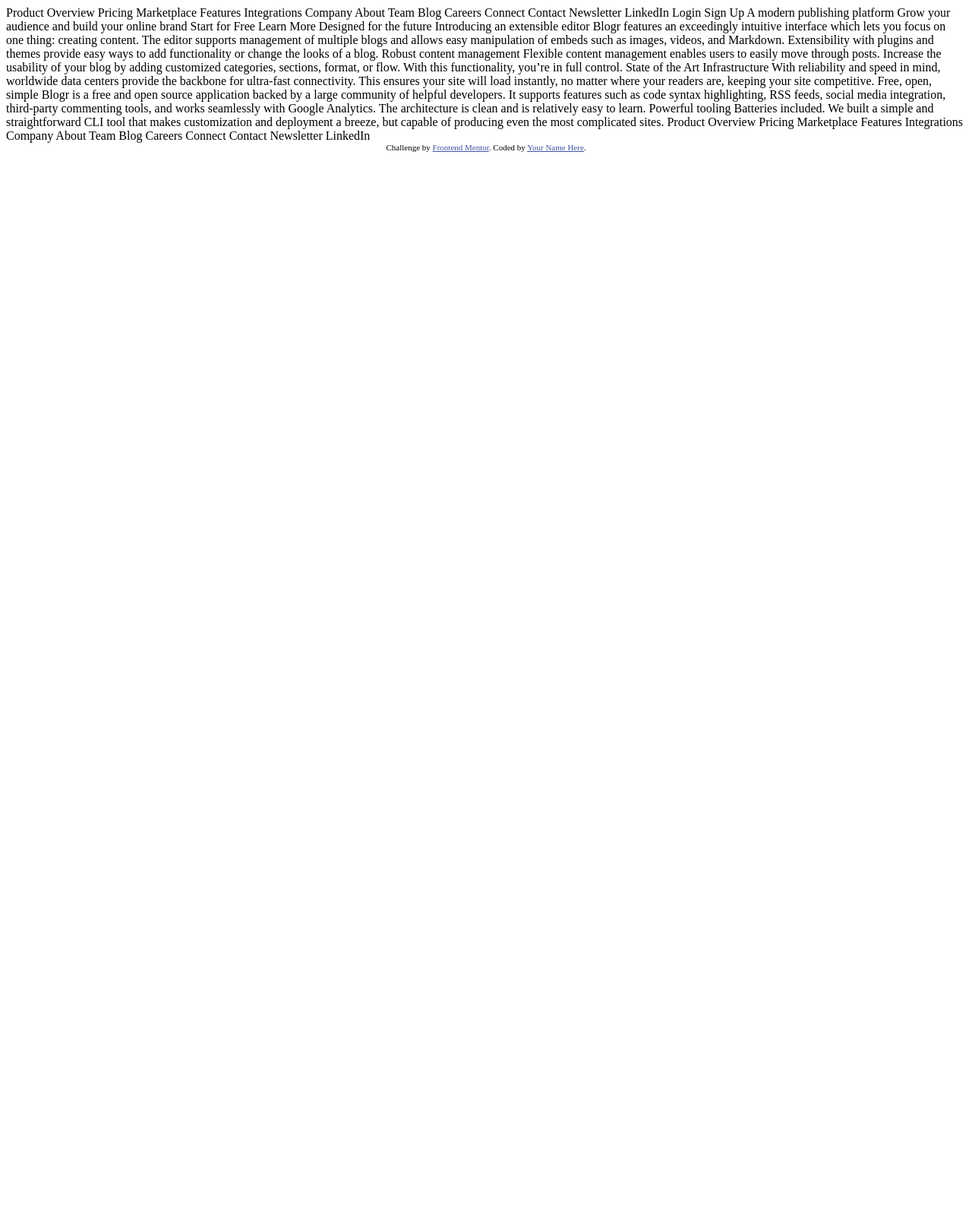
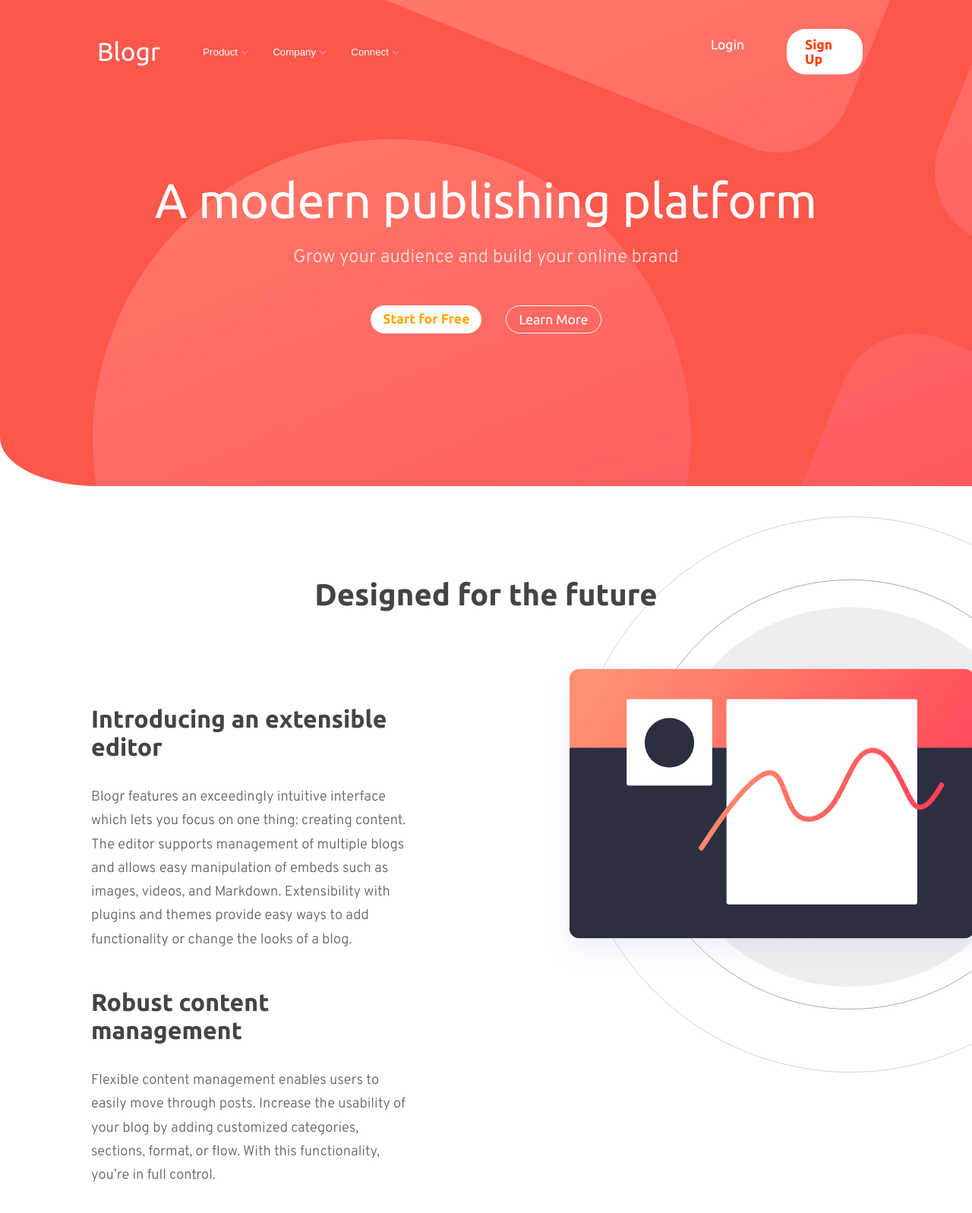
Before and after one commit to mayur99rv/static-website-challenge-1, a plain HTML site: page index.html in a window 1280 px wide. Shown: the top 1597 px of the page at 76% size. Before the commit the page ends 800 px from the top, so only its background shows below. Drawn offline with Linux system fonts and the light colour scheme.

Commit message:
Desktop design completed

```diff
--- a/index.html
+++ b/index.html
@@ -1,99 +1,185 @@
 <!DOCTYPE html>
 <html lang="en">
   <head>
-  <meta charset="UTF-8">
-  <meta name="viewport" content="width=device-width, initial-scale=1.0"> <!-- displays site properly based on user's device -->
-
-  <link rel="icon" type="image/png" sizes="32x32" href="./images/favicon-32x32.png">
-
+    <meta charset="UTF-8" />
+    <meta name="viewport" content="width=device-width, initial-scale=1.0" />
+    <!-- displays site properly based on user's device -->
+    <link
+      href="https://fonts.googleapis.com/css2?family=Overpass:wght@300;600&family=Ubuntu:wght@400;500;700&display=swap"
+      rel="stylesheet"
+    />
+    <link
+      rel="icon"
+      type="image/png"
+      sizes="32x32"
+      href="./images/favicon-32x32.png"
+    />
+    <link rel="stylesheet" href="style.css" />
     <title>Frontend Mentor | [Blogr]</title>
 
     <!-- Feel free to remove these styles or customise in your own stylesheet 👍 -->
     <style>
-    .attribution { font-size: 11px; text-align: center; }
-    .attribution a { color: hsl(228, 45%, 44%); }
+      .attribution {
+        font-size: 11px;
+        text-align: center;
+      }
+      .attribution a {
+        color: hsl(228, 45%, 44%);
+      }
     </style>
   </head>
   <body>
-  Product
+    <header>
+      <!-- <img src="./images/bg-pattern-intro.svg" alt="" /> -->
+      <nav>
+        <div class="left-nav">
+          <div class="logo"><h1>Blogr</h1></div>
+          <div class="dropdown">
+            <button class="dropbtn">
+              Product <img src="./images/icon-arrow-dark.svg" alt="" />
+            </button>
+            <div class="dropdown-content">
+              <a href="#"> Overview</a>
+              <a href="#"> Pricing</a>
+              <a href="#"> Marketplace</a>
+              <a href="#"> Features</a>
+              <a href="#"> Integrations</a>
+            </div>
+          </div>
+          <div class="dropdown">
+            <button class="dropbtn">
+              Company <img src="./images/icon-arrow-dark.svg" alt="" />
+            </button>
+            <div class="dropdown-content">
+              <a href="#">About</a>
+              <a href="#"> Team</a>
+              <a href="#">Blog</a>
+              <a href="#"> Careers</a>
+            </div>
+          </div>
 
-  Overview
-  Pricing
-  Marketplace
-  Features
-  Integrations
+          <div class="dropdown">
+            <button class="dropbtn">
+              Connect <img src="./images/icon-arrow-dark.svg" alt="" />
+            </button>
+            <div class="dropdown-content">
+              <a href="#">Contact</a>
+              <a href="#"> Newsletter</a>
+              <a href="#">LinkedIn</a>
+            </div>
+          </div>
+        </div>
+        <div class="right">
+          <div>Login</div>
+          <div>Sign Up</div>
+        </div>
+      </nav>
 
-  Company
+      <div class="hero">
+        <h1>A modern publishing platform</h1>
+        <h5 class="subhero">Grow your audience and build your online brand</h5>
+        <div>
+          <div>Start for Free</div>
+          <div>Learn More</div>
+        </div>
+      </div>
+    </header>
 
-  About
-  Team
-  Blog
-  Careers
+    <!-- <img src="./images/icon-arrow-light.svg" alt="" /> -->
+    <div class="content-two">
+      <h3 class="content-two-head">Designed for the future</h3>
+      <div class="left">
+        <h4 class="para-head">Introducing an extensible editor</h4>
+        <p class="para">
+          Blogr features an exceedingly intuitive interface which lets you focus
+          on one thing: creating content. The editor supports management of
+          multiple blogs and allows easy manipulation of embeds such as images,
+          videos, and Markdown. Extensibility with plugins and themes provide
+          easy ways to add functionality or change the looks of a blog.
+        </p>
+        <h4 class="para-head">Robust content management</h4>
+        <p class="para">
+          Flexible content management enables users to easily move through
+          posts. Increase the usability of your blog by adding customized
+          categories, sections, format, or flow. With this functionality, you’re
+          in full control.
+        </p>
+      </div>
+      <div class="right">
+        <!-- <img src="./images/bg-pattern-circles.svg" alt="" /> -->
+        <img src="./images/illustration-editor-desktop.svg" alt="" />
+      </div>
+    </div>
 
-  Connect
+    <div class="content-three">
+      <div class="left-img">
+        <!-- <img src="./images/illustration-editor-mobile.svg" alt="" /> -->
+        <!-- <img src="./images/illustration-editor-desktop.svg" alt="" /> -->
+        <img src="./images/illustration-phones.svg" alt="" />
+        <img src="./images/bg-pattern-circles.svg" alt="" />
+      </div>
+      <div>
+        <h3 class="para-head">State of the Art Infrastructure</h3>
+        <p class="para">
+          With reliability and speed in mind, worldwide data centers provide the
+          backbone for ultra-fast connectivity. This ensures your site will load
+          instantly, no matter where your readers are, keeping your site
+          competitive.
+        </p>
+      </div>
+    </div>
+    <div class="content-four">
+      <div class="left">
+        <h4 class="para-head">Free, open, simple</h4>
+        <p class="para">
+          Blogr is a free and open source application backed by a large
+          community of helpful developers. It supports features such as code
+          syntax highlighting, RSS feeds, social media integration, third-party
+          commenting tools, and works seamlessly with Google Analytics. The
+          architecture is clean and is relatively easy to learn.
+        </p>
 
-  Contact
-  Newsletter
-  LinkedIn
-
-  Login
-  Sign Up
-
-  A modern publishing platform
-  Grow your audience and build your online brand
-
-  Start for Free
-  Learn More
-
-  Designed for the future
-
-  Introducing an extensible editor
-  Blogr features an exceedingly intuitive interface which lets you focus on one thing: creating content.
-  The editor supports management of multiple blogs and allows easy manipulation of embeds such as images,
-  videos, and Markdown. Extensibility with plugins and themes provide easy ways to add functionality or
-  change the looks of a blog.
-
-  Robust content management
-  Flexible content management enables users to easily move through posts. Increase the usability of your blog
-  by adding customized categories, sections, format, or flow. With this functionality, you’re in full control.
-
-  State of the Art Infrastructure
-  With reliability and speed in mind, worldwide data centers provide the backbone for ultra-fast connectivity.
-  This ensures your site will load instantly, no matter where your readers are, keeping your site competitive.
-
-  Free, open, simple
-  Blogr is a free and open source application backed by a large community of helpful developers. It supports
-  features such as code syntax highlighting, RSS feeds, social media integration, third-party commenting tools,
-  and works seamlessly with Google Analytics. The architecture is clean and is relatively easy to learn.
-
-  Powerful tooling
-  Batteries included. We built a simple and straightforward CLI tool that makes customization and deployment a breeze, but
-  capable of producing even the most complicated sites.
-
-  Product
-
-  Overview
-  Pricing
-  Marketplace
-  Features
-  Integrations
-
-  Company
-
-  About
-  Team
-  Blog
-  Careers
-
-  Connect
-
-  Contact
-  Newsletter
-  LinkedIn
-
+        <h4 class="para-head">Powerful tooling</h4>
+        <p class="para">
+          Batteries included. We built a simple and straightforward CLI tool
+          that makes customization and deployment a breeze, but capable of
+          producing even the most complicated sites.
+        </p>
+      </div>
+      <div class="right">
+        <!-- <img src="./images/illustration-laptop-mobile.svg" alt="" /> -->
+        <img src="./images/illustration-laptop-desktop.svg" alt="" />
+      </div>
+    </div>
+    <footer>
+      <h1>Blogr</h1>
+      <div>
+        <h6>Product</h6>
+        <li>Overview</li>
+        <li>Pricing</li>
+        <li>Marketplace</li>
+        <li>Features</li>
+        <li>Integrations</li>
+      </div>
+      <div>
+        <h6>Company</h6>
+        <li>Company</li>
+        <li>Team</li>
+        <li>Blog</li>
+        <li>Careers</li>
+      </div>
+      <div>
+        <h6>Connect</h6>
+        <li>Contact</li>
+        <li>Newsletter</li>
+        <li>LinkedIn</li>
+      </div>
+    </footer>
     <div class="attribution">
-    Challenge by <a href="https://www.frontendmentor.io?ref=challenge" target="_blank">Frontend Mentor</a>.
-    Coded by <a href="#">Your Name Here</a>.
+      Challenge by
+      <a href="https://www.frontendmentor.io?ref=challenge" target="_blank"
+        >Frontend Mentor</a
+      >. Coded by <a href="#">Your Name Here</a>.
     </div>
   </body>
 </html>
--- /dev/null
+++ b/style.scss
@@ -0,0 +1,292 @@
+* {
+    margin: 0;
+    padding: 0;
+    box-sizing: border-box;
+}
+
+header {
+    height: 80vh;
+    position: relative;
+    display: flex;
+    align-items: center;
+    justify-content: center;
+    flex-direction: column;
+    align-items: center;
+    color: white;
+    border-bottom-left-radius: 10%;
+    background-color: rgb(252, 87, 75);
+    background-image: url("./images/bg-pattern-intro.svg");
+    // background-size: 100%;
+    background-position: 25%, -50%;
+    background-repeat: no-repeat;
+}
+
+nav {
+    height: 10vh;
+    position: absolute;
+    display: flex;
+    width: 80%;
+    left: 10%;
+    top: 3.5vh;
+    align-items: center;
+    justify-content: space-between;
+    // border: 3px solid green;
+
+    .left-nav {
+        display: flex;
+        align-items: center;
+
+        div {
+            padding: 0 0.7rem;
+            font-size: 0.7rem;
+        }
+        .logo {
+            font-size: 1.4rem;
+            padding: 1rem 2.5rem 1rem 0;
+            font-family: "Ubuntu", sans-serif;
+            h1 {
+                font-weight: 400;
+            }
+        }
+
+        .dropbtn {
+            // background-color: #04aa6d;
+            color: rgb(255, 255, 255);
+            background-color: transparent;
+            padding: 5px;
+            border: none;
+        }
+
+        .dropdown {
+            position: relative;
+            display: inline-block;
+            font-family: "Overpass", sans-serif;
+        }
+
+        .dropdown-content {
+            display: none;
+            position: absolute;
+            background-color: #f1f1f1;
+            min-width: 120px;
+            box-shadow: 0px 8px 16px 0px rgba(0, 0, 0, 0.2);
+            z-index: 1;
+        }
+        .dropdown-content a {
+            color: black;
+            padding: 12px 10px;
+            text-decoration: none;
+            display: block;
+        }
+
+        .dropdown-content a:hover {
+            background-color: #ddd;
+        }
+
+        .dropdown:hover .dropdown-content {
+            display: block;
+        }
+
+        .dropdown:hover .dropbtn {
+        }
+    }
+    .right {
+        display: flex;
+        // border: 3px solid red;
+        width: 25%;
+        justify-content: space-evenly;
+        font-size: 0.7rem;
+        font-family: "Ubuntu", sans-serif;
+        div {
+            padding: 0.7rem 1.5rem;
+            margin: 0 1rem;
+            background-color: white;
+            color: rgb(255, 60, 0);
+            border-radius: 25px;
+            font-size: 1.1rem;
+            font-weight: 600;
+        }
+        div:nth-child(1) {
+            background-color: transparent;
+            color: white;
+            font-weight: 400;
+        }
+    }
+}
+
+.hero {
+    display: flex;
+    flex-direction: column;
+    justify-content: center;
+    align-items: center;
+    font-family: "Ubuntu", sans-serif;
+    h1 {
+        font-size: 4rem;
+        font-weight: 400;
+
+        padding: 1.5rem 0;
+    }
+    h5 {
+        font-size: 1.5rem;
+        font-weight: 300;
+        font-family: "Overpass", sans-serif;
+        padding: 0 0 3rem 0;
+        color: rgba(255, 255, 255, 0.788);
+    }
+    div {
+        display: flex;
+        div {
+            padding: 0.5rem 1rem;
+            margin: 0 1rem;
+            background-color: white;
+            color: orange;
+            border-radius: 20px;
+            font-size: 1.1rem;
+            font-weight: 600;
+        }
+        div:nth-child(2) {
+            background-color: transparent;
+            border: 1px solid white;
+            font-weight: 400;
+            color: white;
+        }
+    }
+}
+
+.content-two {
+    height: 120vh;
+
+    display: flex;
+    margin-top: 5vh;
+    position: relative;
+    overflow-x: hidden;
+    // overflow-y: hidden;
+}
+.left {
+    width: 50%;
+    padding: 27vh 10vh 10vh 15vh;
+}
+.right {
+    width: 50%;
+    display: block;
+    z-index: 2;
+    // overflow-y: visible;
+    overflow: hidden;
+    img {
+        width: 120%;
+        overflow: hidden;
+        transform: translateX(10%);
+    }
+}
+.content-two-head {
+    position: absolute;
+    top: 10vh;
+    width: 100%;
+    text-align: center;
+    font-size: 2.5rem;
+    color: rgba(0, 0, 0, 0.733);
+    font-family: "Ubuntu", sans-serif;
+}
+
+.para-head {
+    font-size: 2rem;
+    margin: 2rem 0;
+    color: rgba(0, 0, 0, 0.733);
+    font-family: "Ubuntu", sans-serif;
+}
+.para {
+    line-height: 170%;
+    font-size: 1.15rem;
+    padding: 0 1rem 1rem 0rem;
+    color: rgba(0, 0, 0, 0.616);
+    font-family: "Overpass", sans-serif;
+}
+
+.content-three {
+    display: flex;
+    align-items: center;
+    justify-content: center;
+    height: 45vh;
+    color: white;
+    position: relative;
+
+    div {
+        width: 50%;
+        height: inherit;
+        background-color: rgb(62, 57, 107);
+    }
+    div:nth-child(2) {
+        display: flex;
+        border-top-right-radius: 15%;
+        flex-direction: column;
+        justify-content: center;
+        padding: 0 10rem 0 4rem;
+        h3 {
+            font-size: 2.25rem;
+            text-align: left;
+            color: rgba(255, 255, 255, 0.932);
+            font-weight: 400;
+        }
+        p {
+            color: rgba(255, 255, 255, 0.774);
+        }
+    }
+    .left-img {
+        width: 50%;
+        overflow: hidden;
+        border-bottom-left-radius: 15%;
+        img:nth-child(1) {
+            position: absolute;
+            width: 30%;
+            top: 0;
+            z-index: 2;
+            left: 10%;
+            transform: translateY(-10%);
+        }
+        img:nth-child(2) {
+            transform: translateY(-55%) translateX(-10%);
+        }
+    }
+}
+
+.content-four {
+    display: flex;
+    flex-direction: row-reverse;
+    margin-top: 5vh;
+    position: relative;
+    overflow-x: hidden;
+    .right {
+        img {
+            width: 130%;
+            transform: translateX(-28%) translateY(5%);
+        }
+    }
+    .left {
+        transform: translateX(-10%);
+        padding-left: 17vh;
+        padding-right: 10vh;
+    }
+}
+
+footer {
+    min-height: 40vh;
+    display: flex;
+    padding-top: 5vh;
+    border-top-right-radius: 80px;
+    background-color: rgb(37, 37, 37);
+    color: white;
+    align-items: start;
+    font-family: "Ubuntu", sans-serif;
+    justify-content: space-evenly;
+    h6 {
+        padding-bottom: 1rem;
+        font-size: 1rem;
+    }
+}
+li {
+    font-family: "Overpass", sans-serif;
+    list-style: none;
+    font-size: 1rem;
+    font-weight: 500;
+    margin: 0.7rem 0;
+    color: rgb(206, 206, 206);
+}
```
Also changed, not shown: style.css (added), 1 other file. Lines whose indentation alone changed are shown as unchanged.
